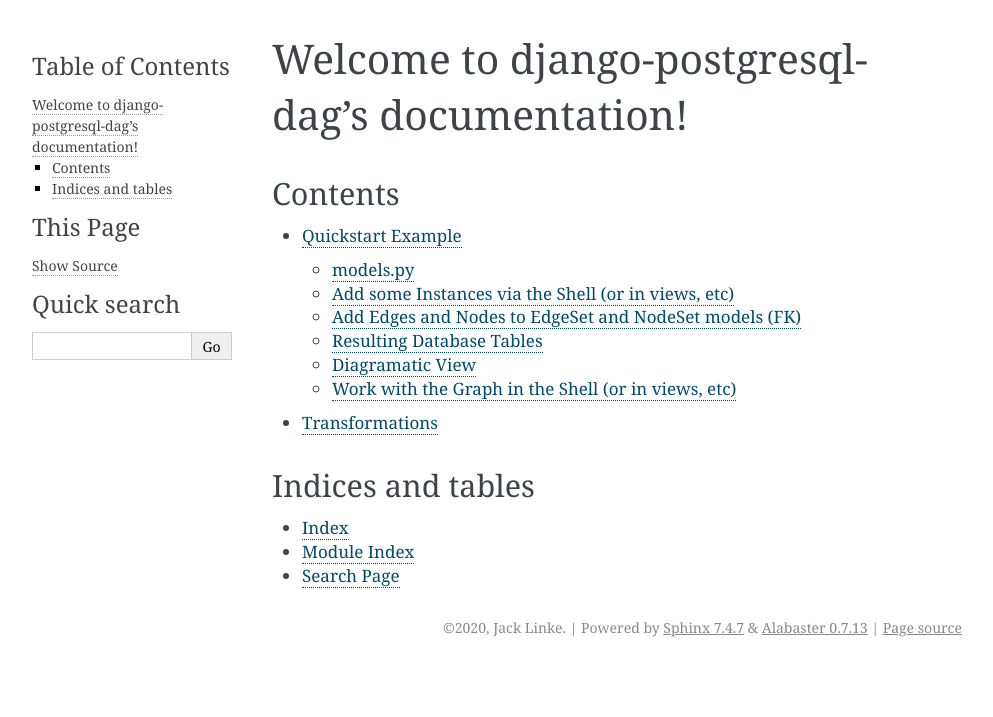
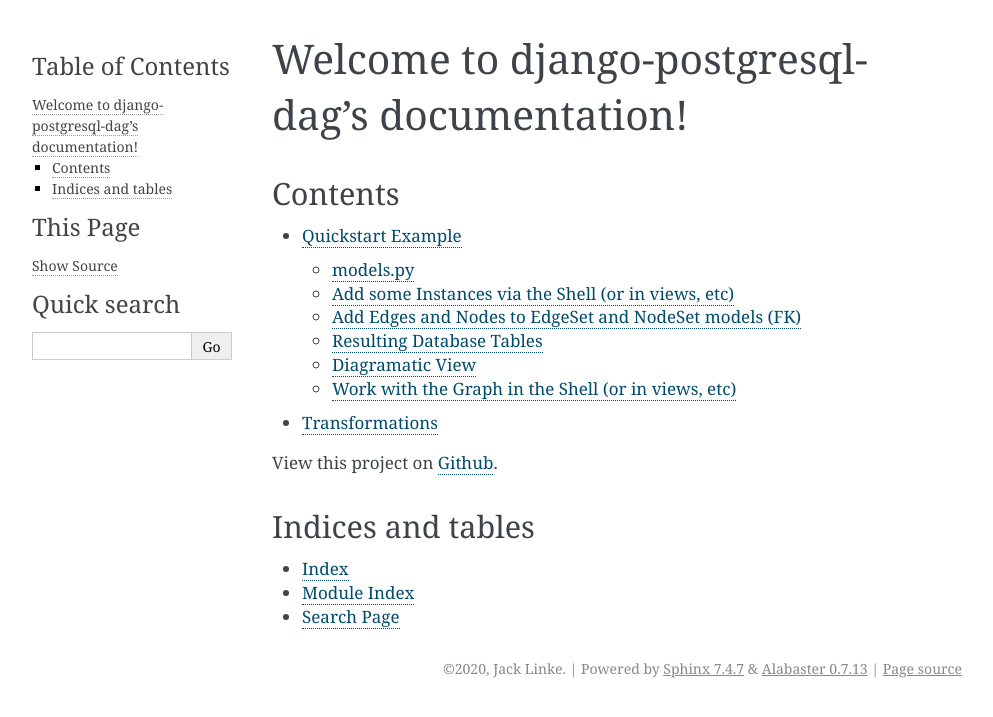
Before and after one commit to OmenApps/django-postgresql-dag, a Sphinx documentation site: the page built from docs/index.rst, in a window 1280 px wide. Shown: the top 717 px of the page, without its empty margins (148-1141 px from the left). Built offline with Sphinx 7.4.7, drawn with Linux system fonts in a browser that asks for light colours.

Commit message:
Added link to repo in docs

```diff
--- a/docs/index.rst
+++ b/docs/index.rst
@@ -13,6 +13,10 @@
    transformations
 
 
+View this project on `Github`_.
+
+.. _Github: https://github.com/OmenApps/django-postgresql-dag
+
 Indices and tables
 ^^^^^^^^^^^^^^^^^^
 
```
